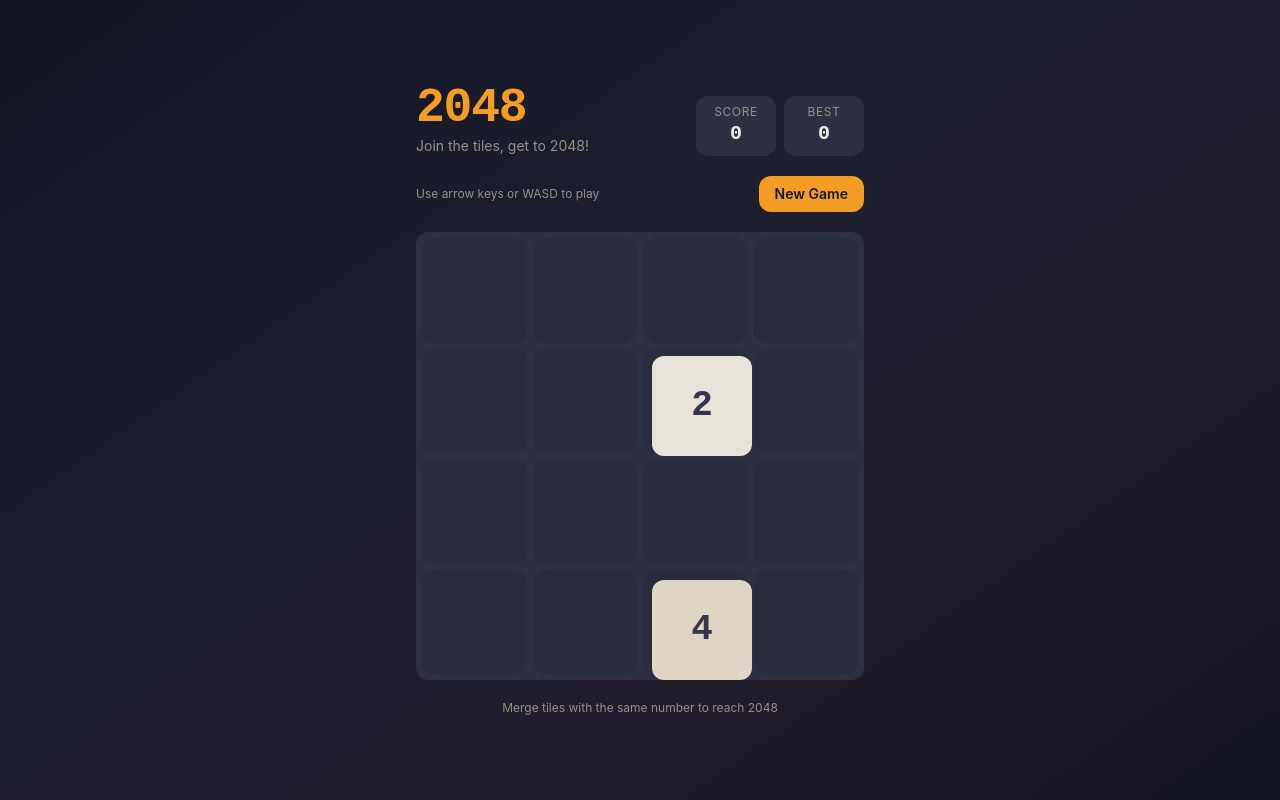
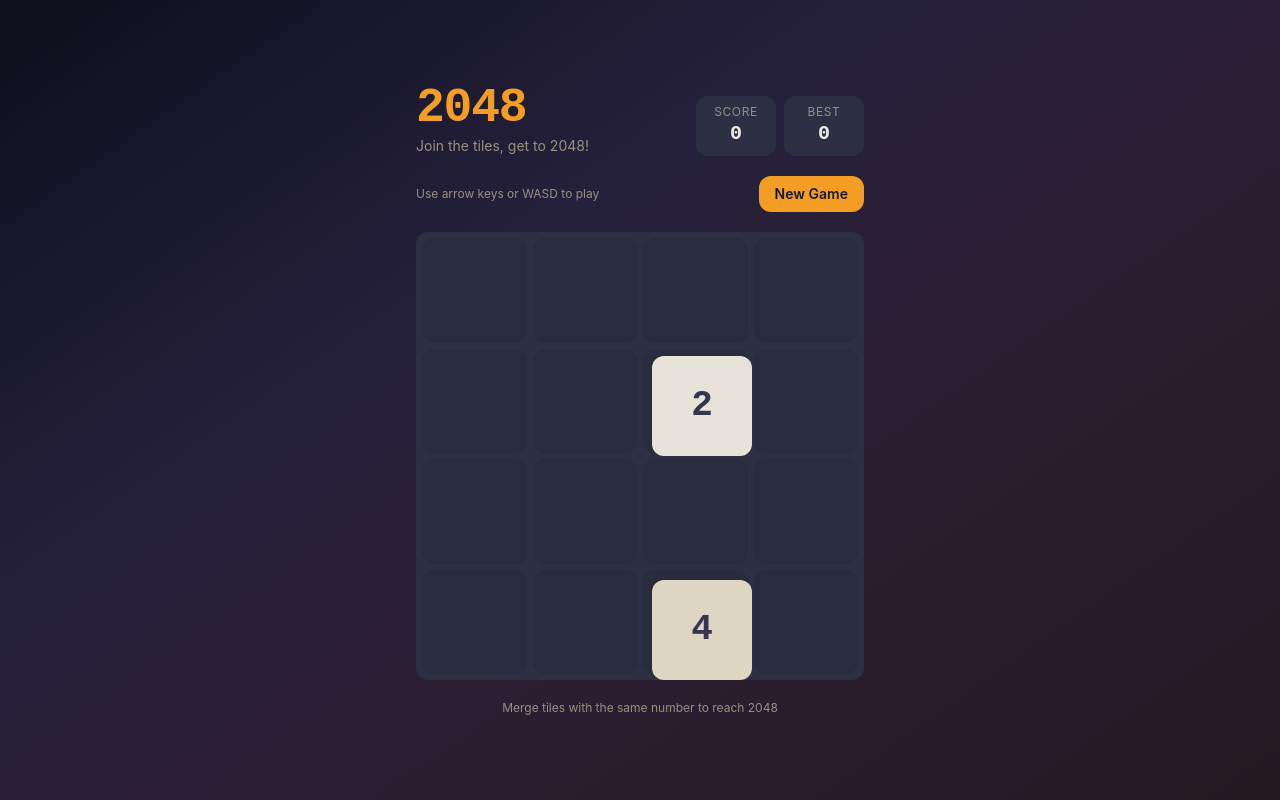
Before and after one commit to remiconnesson/nuxt-minimal-starter-v0-template, a Nuxt app: page / in a window 1280 px wide. Built offline with nearby package versions, Linux system fonts and the light colour scheme.

Commit message:
style: enhance gradient visibility with diverse color range

```diff
--- a/app/assets/css/main.css
+++ b/app/assets/css/main.css
@@ -28,9 +28,15 @@
     border-color: var(--color-border);
   }
   body {
-    background: linear-gradient(145deg, hsl(232 30% 10%) 0%, hsl(232 25% 15%) 40%, hsl(260 20% 14%) 70%, hsl(232 30% 10%) 100%);
+    background: linear-gradient(
+      145deg,
+      hsl(232 35% 8%) 0%,
+      hsl(250 30% 18%) 35%,
+      hsl(280 25% 16%) 60%,
+      hsl(320 20% 12%) 100%
+    );
     background-attachment: fixed;
-    min-height: 100vh;
+    min-height: 100dvh;
     color: var(--color-foreground);
   }
 }
```
